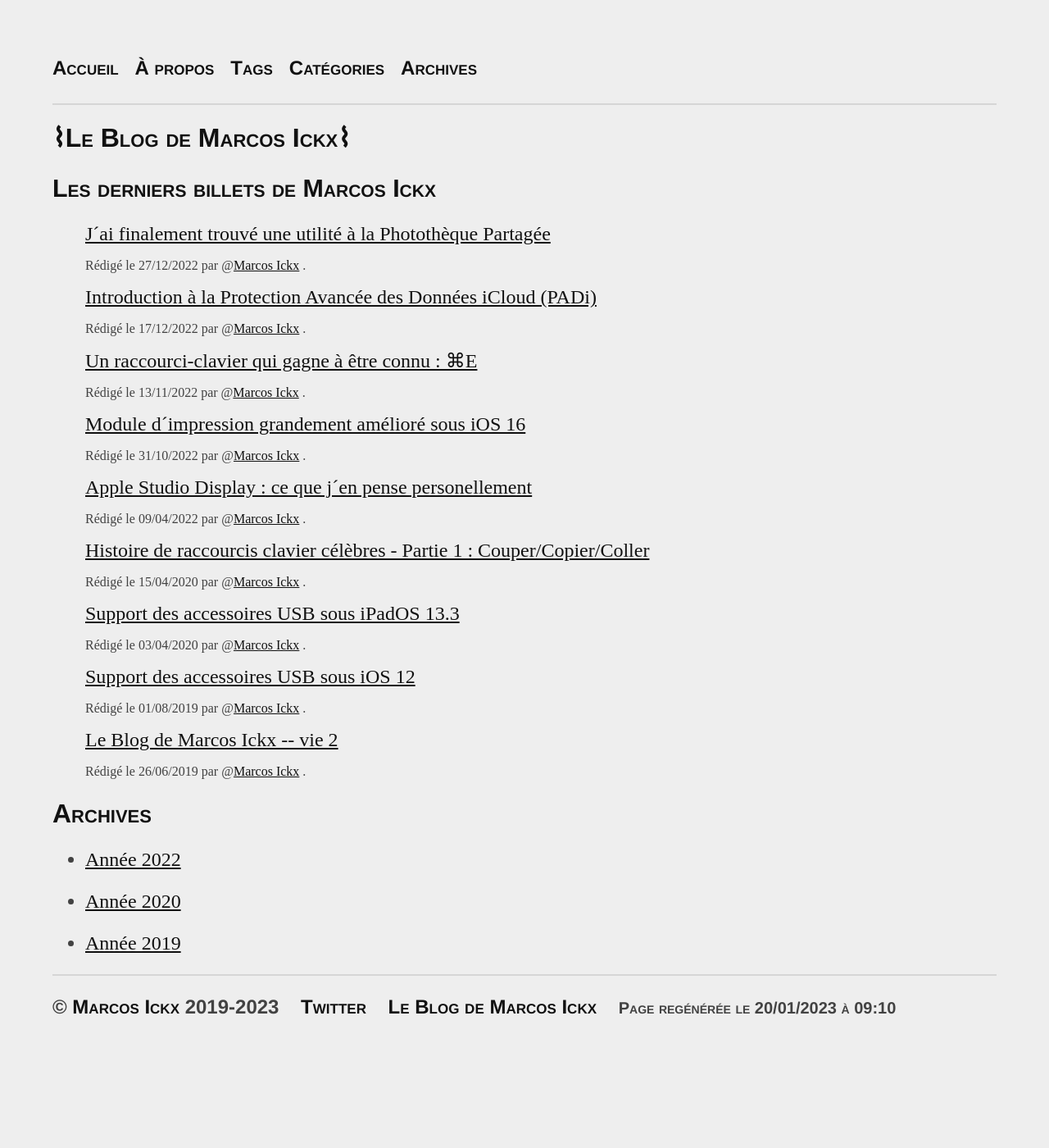
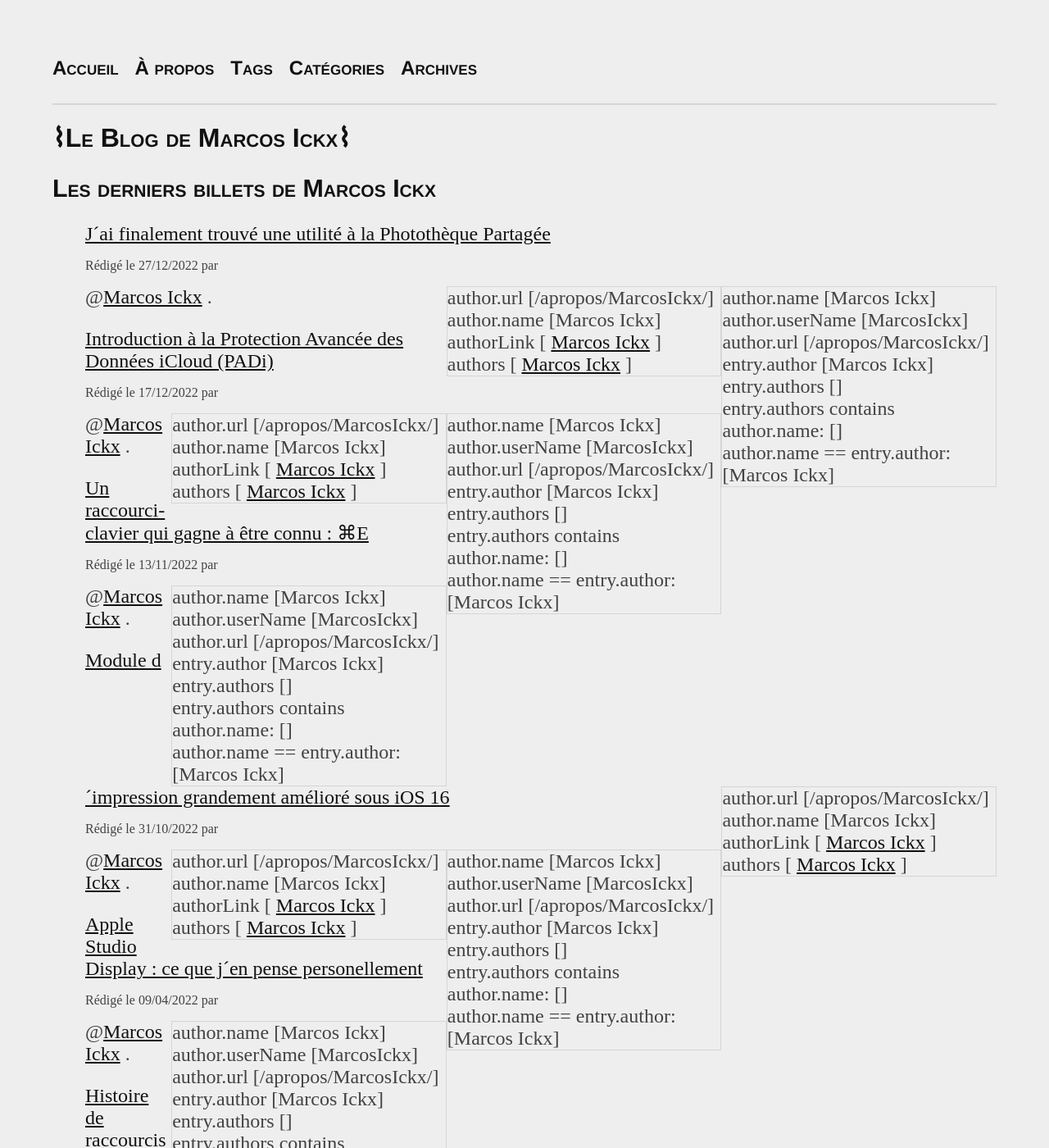
Before and after one commit to MarcosIckx/PreviewMarcosxNet, a Jekyll site: the page built from index.html, in a window 1280 px wide and 1400 px high. Shown: the whole window at 82% size. Built offline with Jekyll 4.4.1, drawn with Linux system fonts in a browser that asks for light colours; the list of posts is cut into pages by our own code; some of the changed text lies outside the part shown.

Commit message:
Update author.html

```diff
--- a/_includes/author.html
+++ b/_includes/author.html
@@ -1,10 +1,12 @@
 {%- comment -%}liens vers les pages des auteurs de l´article.
 Si aucun auteur n´est mentionné dans l´article, alors
 il va le chercher au niveau du site{%- endcomment -%}
+{% assign debugMode = include.debug | default: site.debug %}
+{% assign entry = entry | default: page %}
 
 {% assign authors = '' | split:'/' %}
 {% for author in site.authors %}
-{% if include.debug | default: site.debug %}
+{% if debugMode %}
 <div class="debug">
 author.name [{{author.name}}]<br/>
 author.userName [{{author.userName}}]<br/>
@@ -17,13 +19,24 @@ entry.authors contains author.name: [{{check1}}]<br/>
 author.name == entry.author: [{{check2}}]<br/>
 </div>
 {% endif %}
-    {% if entry.authors contains author.name or author.name == entry.author %}
+
+    {% if entry.authors contains author.name
+       or author.name == entry.author %}
         {% capture authorLink %}
         	<a href="{{ author.url }}">{{ author.name }}</a>
         {% endcapture %}
         {% assign authors = authors | push: authorLink %}
+{% if debugMode %}
+<div class="debug">
+author.url [{{author.url}}]<br/>
+author.name [{{author.name}}]<br/>
+authorLink [{{authorLink}}]<br/>
+authors [{{authors}}]<br/>
+</div>
+{% endif %}
     {% endif %}
 {% endfor %}
+
 {% if authors }}
 [
 {{ authors | array_to_sentence_string: ""}}
```
